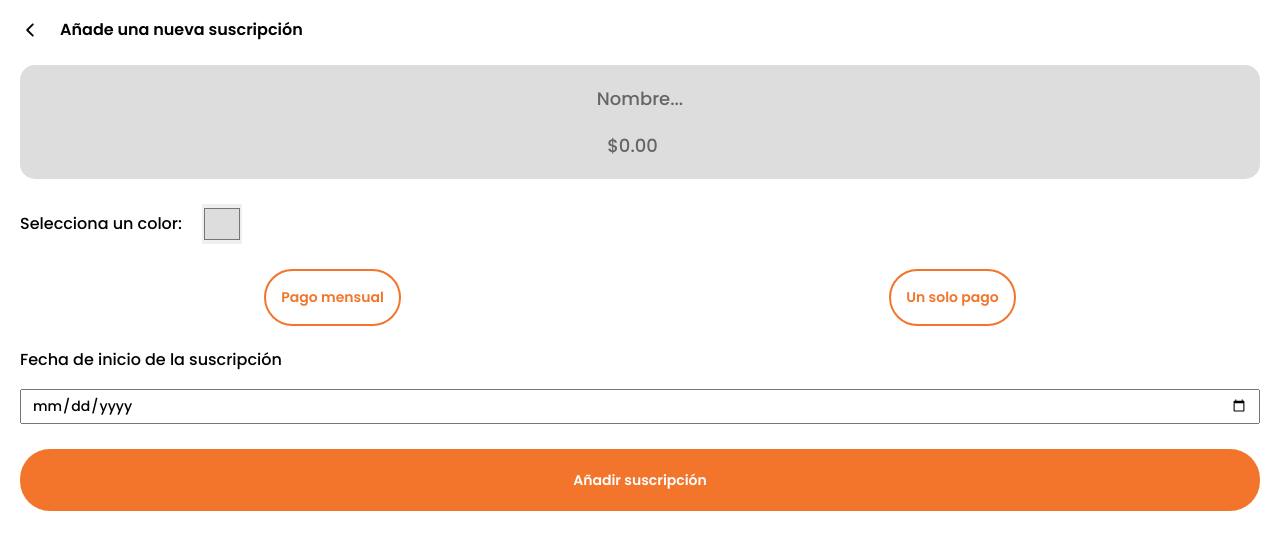
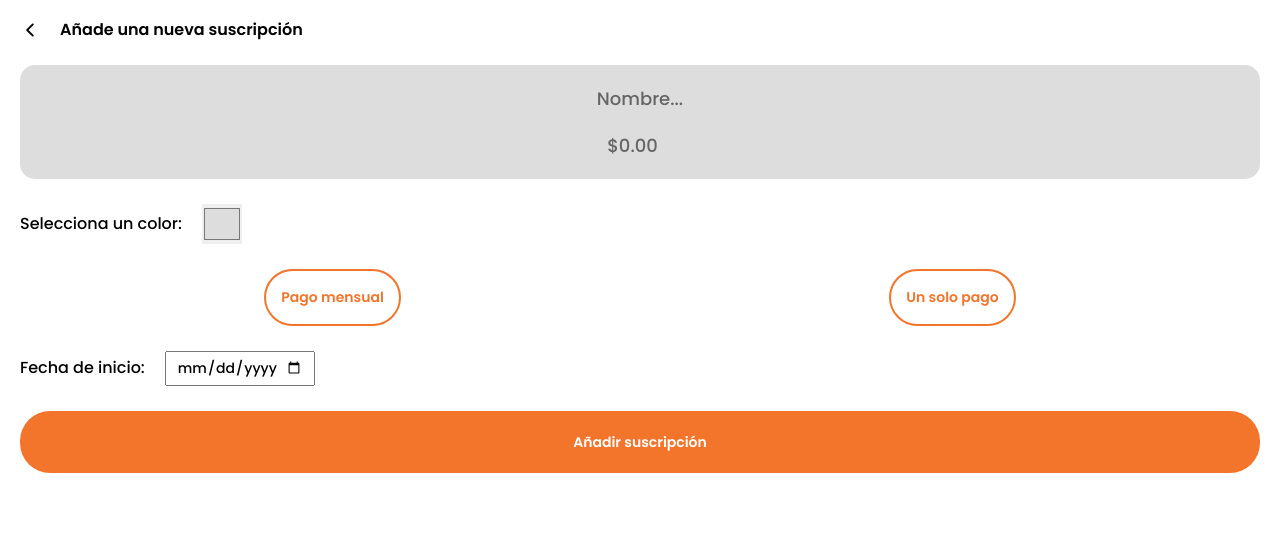
Before and after one commit to AlejandroMorales-s/subscription-management, a React (Create React App) app: page /add-subscription in a window 1280 px wide. Shown: the top 550 px of the page. Built offline with nearby package versions, Linux system fonts and the light colour scheme; no server answers; the database is empty; sample sign-in values are in the browser's storage.

Commit message:
changed some styles

```diff
--- a/src/pages/AddNewSubscription.jsx
+++ b/src/pages/AddNewSubscription.jsx
@@ -147,7 +147,7 @@ export default function AddNewSubscription() {
           </button>
         </div>
         <div className='date-of-subscription'>
-          <label htmlFor="sub-date">Fecha de inicio de la suscripción</label>
+          <label htmlFor="sub-date">Fecha de inicio:</label>
           <input
             type="date"
             name="sub-date"
--- a/src/pages/Feed.jsx
+++ b/src/pages/Feed.jsx
@@ -21,7 +21,7 @@ export default function Feed() {
   }, [userData])
 
   return (
-    <div style={{minHeight: '100vh',}}>
+    <div style={{minHeight: '100vh', paddingBottom: '12.5rem'}}>
       <Header/>
       <Filters/>
       <div className='subscriptions-container'>
--- a/src/scss/layout/addNewSubscription.scss
+++ b/src/scss/layout/addNewSubscription.scss
@@ -72,13 +72,15 @@
 
   .date-of-subscription{
     display: flex;
-    flex-direction: column;
     gap: 2rem;
+    align-items: center;
     input[type="date"]{
       height: 3.5rem;
       padding: 0 1rem;
       font-size: 1.4rem;
       color: $black;
+      width: 100%;
+      max-width: 15rem;
       font-weight: $medium;
     }
   }
```
